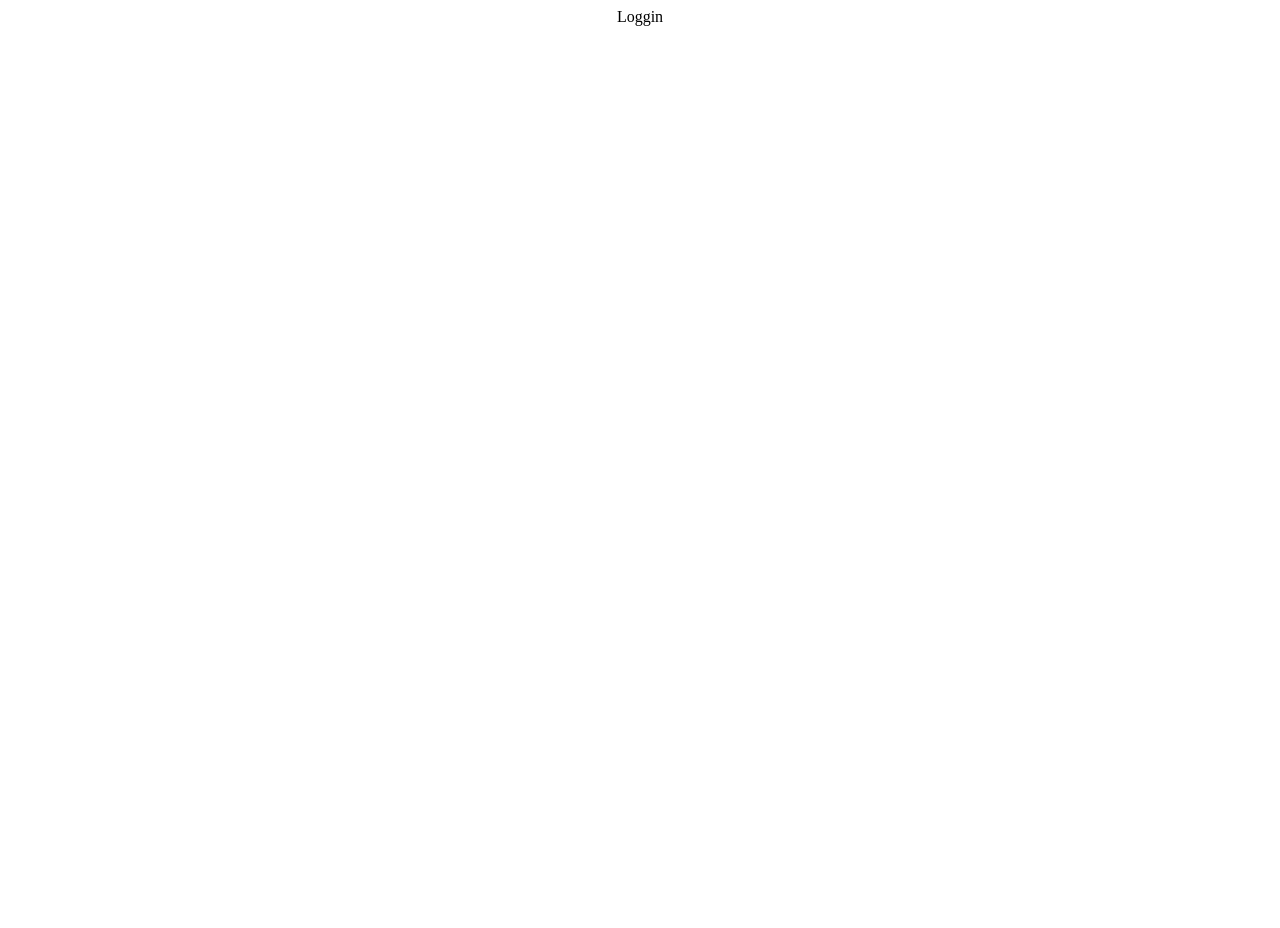
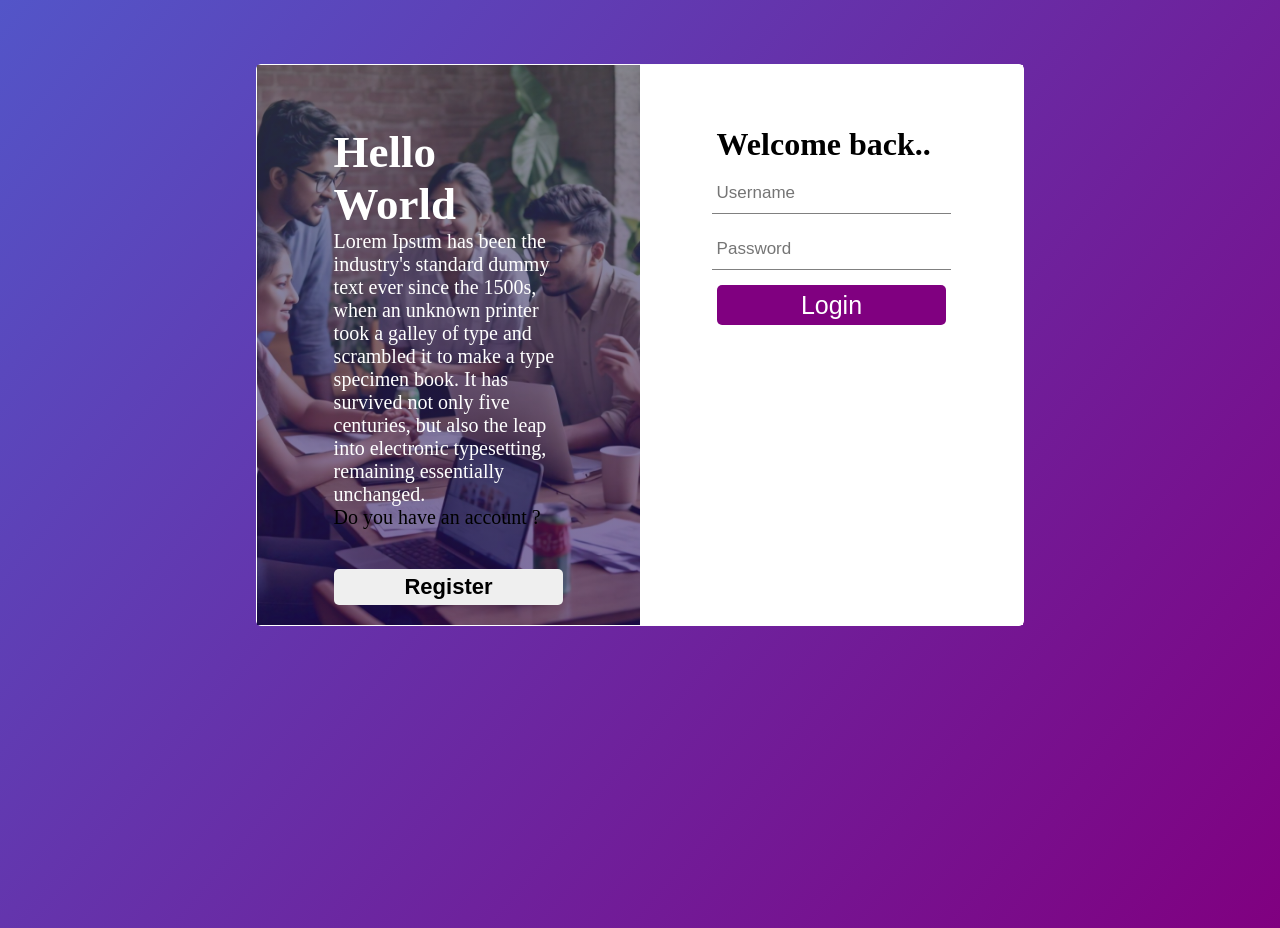
Before and after one commit to Chinweike99/Mini-React-Projects, a React (Create React App) app in the folder 0.5chat_app/: page / in a window 1280 px wide. Before the commit the page ends 800 px from the top, so only its background shows below. Built offline with nearby package versions, Linux system fonts and the light colour scheme.

Commit message:
Form css

```diff
--- a/0.5chat_app/src/App.css
+++ b/0.5chat_app/src/App.css
@@ -1,38 +1,4 @@
-.App {
-  text-align: center;
+*{
+  margin: 0;
+  padding: 0;
 }
-
-.App-logo {
-  height: 40vmin;
-  pointer-events: none;
-}
-
-@media (prefers-reduced-motion: no-preference) {
-  .App-logo {
-    animation: App-logo-spin infinite 20s linear;
-  }
-}
-
-.App-header {
-  background-color: #282c34;
-  min-height: 100vh;
-  display: flex;
-  flex-direction: column;
-  align-items: center;
-  justify-content: center;
-  font-size: calc(10px + 2vmin);
-  color: white;
-}
-
-.App-link {
-  color: #61dafb;
-}
-
-@keyframes App-logo-spin {
-  from {
-    transform: rotate(0deg);
-  }
-  to {
-    transform: rotate(360deg);
-  }
-}
--- a/0.5chat_app/src/App.js
+++ b/0.5chat_app/src/App.js
@@ -3,7 +3,7 @@ import { Loggin } from './Components/Login/Login';
 
 function App() {
   return (
-    <div className="App">
+    <div className="app">
       <Loggin />
     </div>
   );
--- a/0.5chat_app/src/Components/Login/Login.jsx
+++ b/0.5chat_app/src/Components/Login/Login.jsx
@@ -1,9 +1,40 @@
+import { useState } from 'react'
 import './Login.scss'
 
 export const Loggin = () => {
+
+  const [showLogin, setShowLogin] = useState(true);
+
+  const hanldeShowLogin = () =>{
+    setShowLogin(!showLogin)
+  }
+
+
   return (
     <div className='login'>
-      Loggin
+      <div className='card'>
+          <div className='leftDiv'>
+            <h1>Hello World</h1>
+            <p>Lorem Ipsum has been the industry's standard dummy text ever since the 1500s, when an unknown printer took a galley of type and scrambled it to make a type specimen book. It has survived not only five centuries, but also the leap into electronic typesetting, remaining essentially unchanged.</p>
+
+            <span>Do you have an account ?</span>
+            <button onClick={hanldeShowLogin}>{showLogin? "Register" : "Login"}</button>
+          </div>
+
+          <div className="rightDiv">
+                <h1>{showLogin? "Welcome back.." : "Register"}</h1>
+                <form action="">
+                    <input type="text" placeholder="Username" />
+                    {!showLogin? <input type="text"  placeholder="Full Name"/> : null}
+
+
+                    {!showLogin?  <input type="email" placeholder="example@gmail.com"/> : null}
+                    <input type="password" placeholder='Password'/>
+                    {!showLogin? <input type="password" placeholder='Confirm password'/> : null}
+                    <button>{showLogin? "Login" : "Register"}</button>
+                </form>
+          </div>
+      </div>
     </div>
   )
 }
--- a/0.5chat_app/src/Components/Login/Login.scss
+++ b/0.5chat_app/src/Components/Login/Login.scss
@@ -0,0 +1,86 @@
+.login{
+    height: 100vh;
+    background: linear-gradient(130deg, rgb(83, 85, 200), purple);
+    display: flex;
+    // align-items: center;
+    justify-content: center;
+    padding: 5% 20%;
+    .card{
+        display: flex;
+        border-radius: 5px;
+        height: 70%;
+        border: 1px solid #fff;
+        .leftDiv{
+            flex: 1;
+            display: flex;
+            flex-direction: column;
+            padding: 8% 10%;
+            background: linear-gradient(rgba(63, 71, 97, 0.6), rgba(39, 11, 96, 0.6)), url('../../assets/image1.jpeg');
+            color: #fff;
+            background-size: cover;
+            background-position: center;
+            h1{
+                font-size: 45px;
+                opacity: 2;
+            }
+            p{
+                font-size: 20px;
+                // color: purple;
+            }
+            span{
+                color: black;
+                font-size: 20px;
+                margin-bottom: 30px;
+            }
+            button{
+                width: 100%;
+                padding: 5px 5px;
+                font-size: 22px;
+                border: none;
+                font-weight: 600;
+                margin-top: 10px;
+                cursor: pointer;
+                border-radius: 5px;
+            }
+            button:hover{
+                background: purple;
+                color: #fff;
+                transition: all 0.5s linear;
+            }
+        }
+
+        .rightDiv{
+            flex: 1;
+            background-color: #fff;
+            padding: 8% 10%;
+            h1{
+                margin-bottom: 10px;
+            }
+            form{
+                display: flex;
+                flex-direction: column;
+                align-items: center;
+                justify-content: center;
+                gap: 15px;
+                width: 100%;
+                input{
+                    width: 100%;
+                    height: 40px;
+                    border: none;
+                    padding: 0 5px;
+                    font-size: 17px;
+                    border-bottom: 1px solid grey;
+                }
+                button{
+                    width: 100%;
+                    height: 40px;
+                    background: purple;
+                    color: #fff;
+                    border: none;
+                    font-size: 25px;
+                    border-radius: 5px;
+                }
+            }
+        }
+    }
+}
```
Also changed, not shown: 0.5chat_app/src/assets/image1.jpeg (added).
